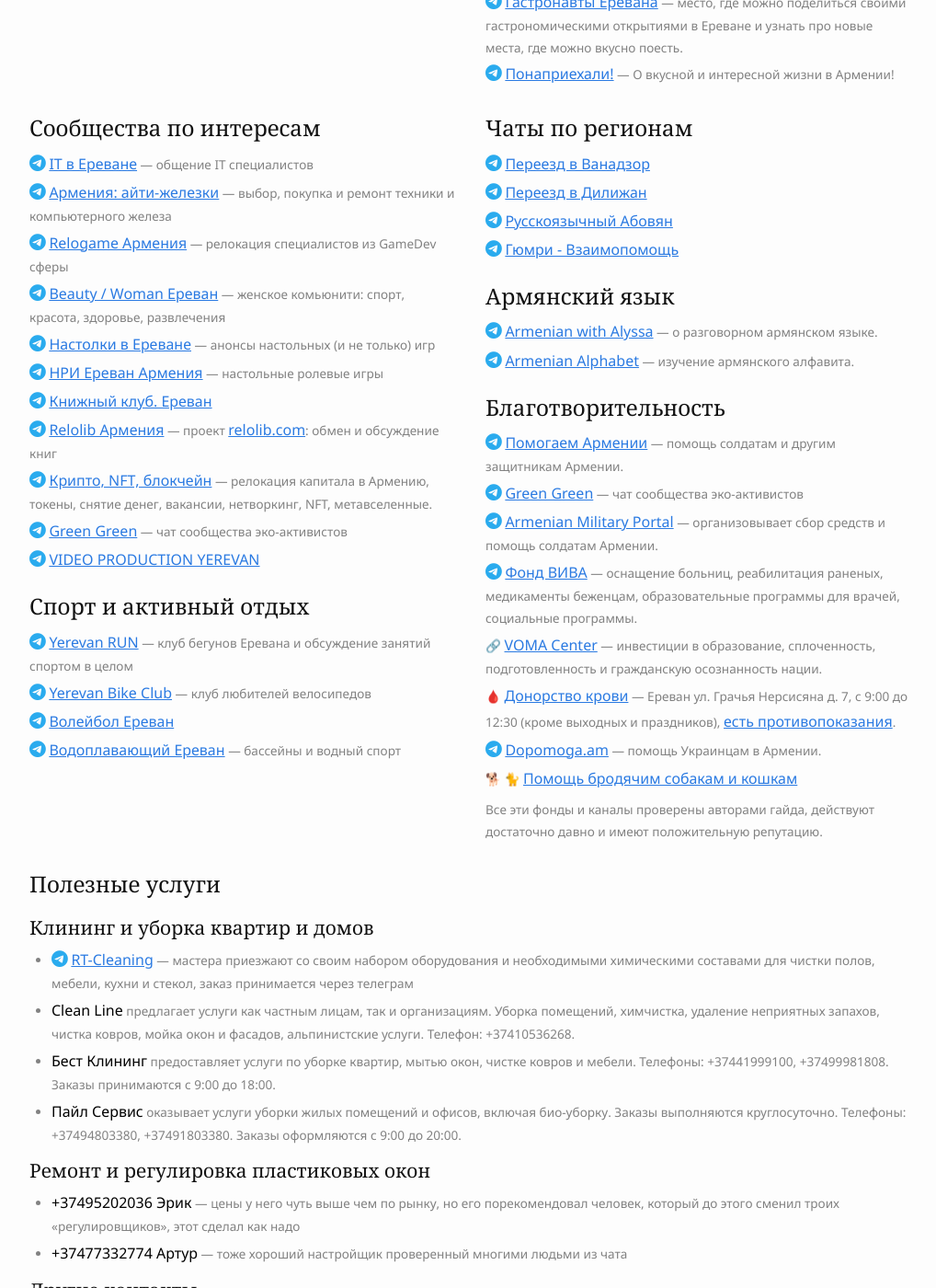
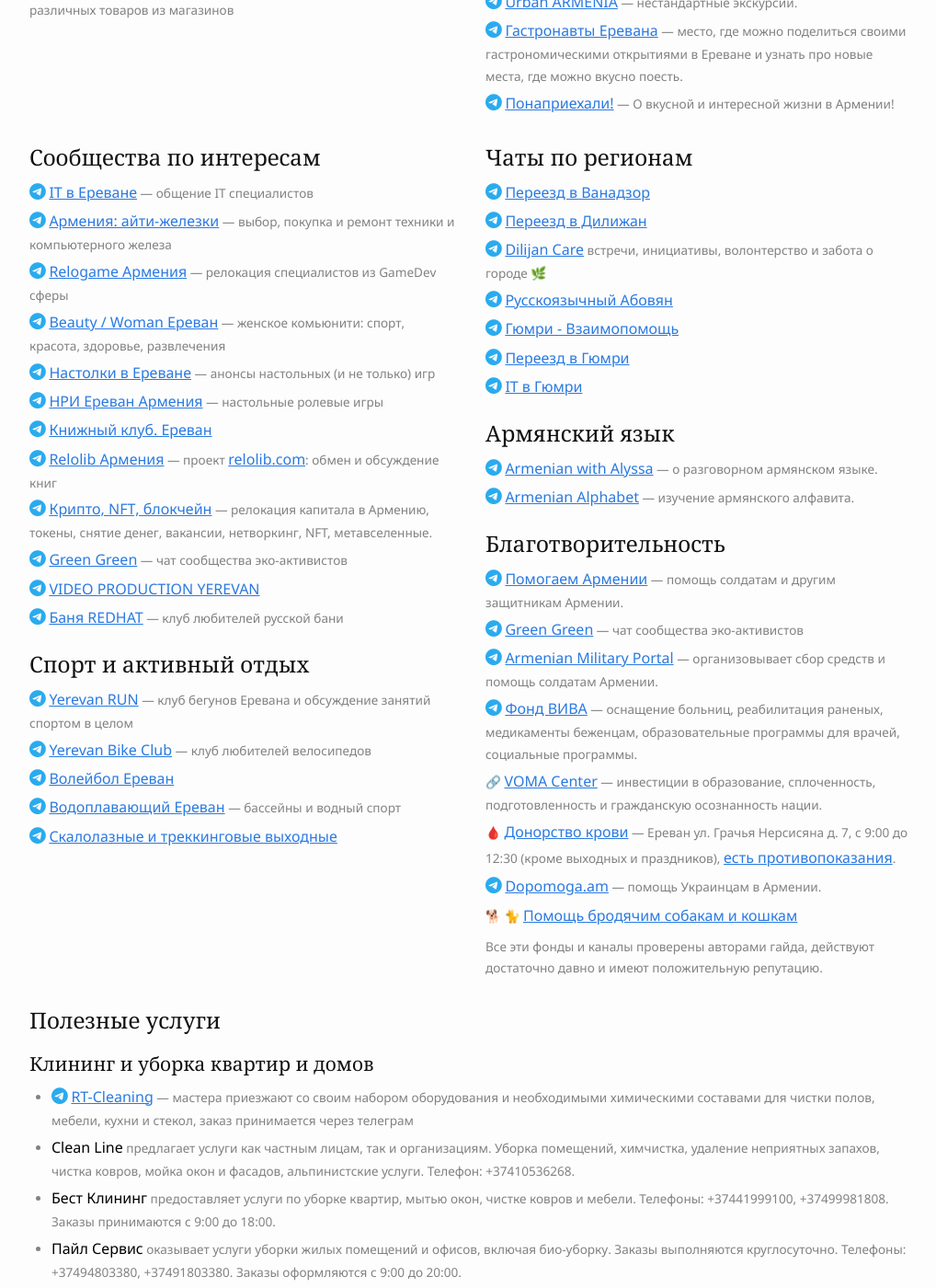
Before and after one commit to haywiki/haywiki.github.io, a Jekyll site: the page built from life/contacts.md, in a window 1280 px wide and 1400 px high, scrolled down 2397 px. Shown: the whole window at 92% size, without its empty margins (128-1146 px from the left). Built offline with Jekyll 4.4.1, drawn with Linux system fonts in a browser that asks for light colours; nearby versions of some CDN libraries; a script that is not in the unit is left out; some of the changed text lies outside the part shown.

Commit message:
добавлены новые контакты, чаты, каналы, небольшие уточнения

```diff
--- a/life/contacts.md
+++ b/life/contacts.md
@@ -79,6 +79,7 @@
 - <i class="fa-brands fa-telegram"></i> [2022 Relocation Армения](https://t.me/armrelo2022)
 - <i class="fa-brands fa-telegram"></i> [Ковчег Армения](https://t.me/+C8I5SyknObsyZTky)
 - <i class="fa-brands fa-telegram"></i> [Автомобилисты в Армении](https://t.me/am_autoclub) — чат для переехавших в Армению с собственным автомобилем.
+- <i class="fa-brands fa-telegram"></i> [Получение загранпаспорта РФ в Армении](https://t.me/zagranerevan)
 {: class="list-emoji"}
 
 ## Переезд и жизнь с питомцем
@@ -99,6 +100,7 @@
 - <i class="fa-brands fa-telegram"></i> [Курс драма (МИР/Rate.am/SAS)](https://t.me/armeniaCurrency) — отслеживание курсов армянского драма и самых выгодных способов обмена валюты.
 - <i class="fa-brands fa-telegram"></i> [Банки в Армении](https://t.me/+s2_G3BHv0E4xNjNi)
 - <i class="fa-brands fa-telegram"></i> [Открытие юрлица в Армении](https://t.me/+TG55UcS6PjViOThi) — обсуждение вопросов открытия и ведения юрлиц (ип и ооо) в Армении.
+- <i class="fa-brands fa-telegram"></i> [Счета резидентов РФ за рубежом](https://t.me/+fVDnu0bGaqNiYTVi) ([канал](https://t.me/+RE0haAqcKiIyMmYy))
 {: class="list-emoji"}
 
 </div>
@@ -190,6 +192,7 @@
 - <i class="fa-brands fa-telegram"></i> [Крипто, NFТ, блокчейн](https://t.me/cryptoitarmenia) — релокация капитала в Армению, токены, снятие денег, вакансии, нетворкинг, NFT, метавселенные.
 - <i class="fa-brands fa-telegram"></i> [Green Green](https://t.me/greengreen_chat) — чат сообщества эко-активистов
 - <i class="fa-brands fa-telegram"></i> [VIDEO PRODUCTION YEREVAN](https://t.me/synthesisyerevan)
+- <i class="fa-brands fa-telegram"></i> [Баня REDHAT](https://t.me/banya_erevan) — клуб любителей русской бани
 {: class="list-emoji"}
 
 ## Спорт и активный отдых
@@ -198,6 +201,7 @@
 - <i class="fa-brands fa-telegram"></i> [Yerevan Bike Club](https://t.me/yerevanBikeClub) — клуб любителей велосипедов
 - <i class="fa-brands fa-telegram"></i> [Волейбол Ереван](https://t.me/volleybollerv)
 - <i class="fa-brands fa-telegram"></i> [Водоплавающий Ереван](https://t.me/YerevanSwim) — бассейны и водный спорт
+- <i class="fa-brands fa-telegram"></i> [Скалолазные и треккинговые выходные](https://t.me/+GYYbq1WtoopiNGEy)
 {: class="list-emoji"}
 
 </div>
@@ -207,8 +211,11 @@
 
 - <i class="fa-brands fa-telegram"></i> [Переезд в Ванадзор](https://t.me/vanadzorchat)
 - <i class="fa-brands fa-telegram"></i> [Переезд в Дилижан](https://t.me/dilijanforlife)
+- <i class="fa-brands fa-telegram"></i> [Dilijan Care](https://t.me/Dilicare) встречи, инициативы, волонтерство и забота о городе 🌿
 - <i class="fa-brands fa-telegram"></i> [Русскоязычный Абовян](https://t.me/ruabovyan)
 - <i class="fa-brands fa-telegram"></i> [Гюмри - Взаимопомощь](https://t.me/vzaimopomoshgyumri)
+- <i class="fa-brands fa-telegram"></i> [Переезд в Гюмри](https://t.me/lifeingyumri)
+- <i class="fa-brands fa-telegram"></i> [IT в Гюмри](https://t.me/GyumriIT)
 {: class="list-emoji"}
 
 ## Армянский язык
```
Also changed, not shown: business/contacts.md (+2 -0 lines), documents/power-of-attorney.md (+5 -0 lines), life/jobs.md (+1 -0 lines), taxes.md (+1 -1 lines), assets/money/am-ru-ameria-example.jpg (added), 2 other files.
